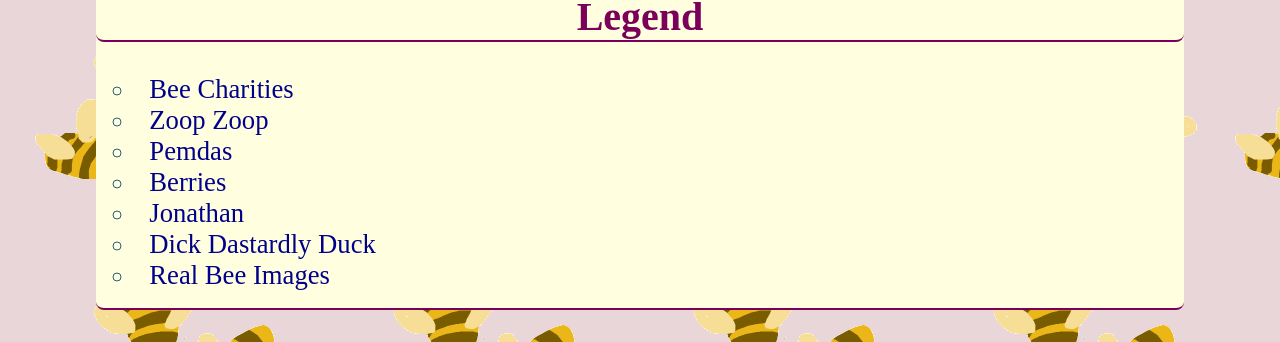
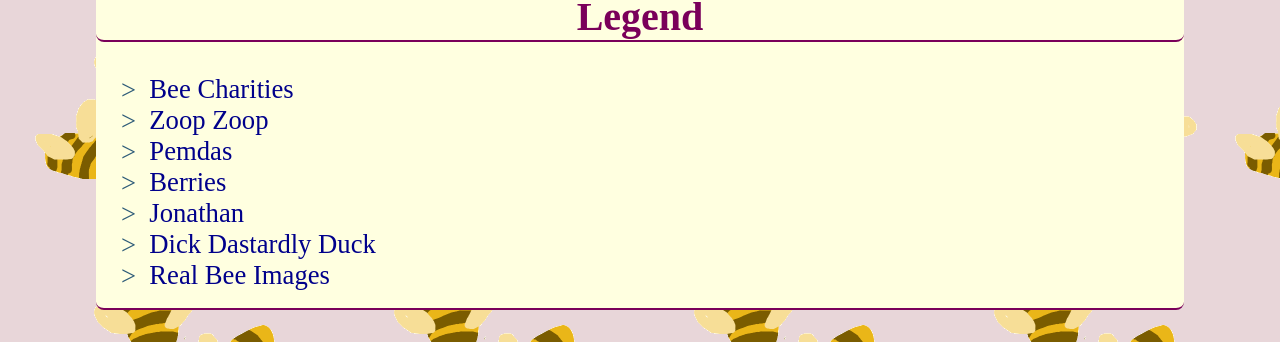
Before and after one commit to Gertkeno/ZoopZoopAdventuresSeven, a plain HTML site: page docs/index.html in a window 1280 px wide. Shown: the part 257-599 px from the top of the page. Drawn offline with Linux system fonts and the light colour scheme.

Commit message:
navigation has different list style

```diff
--- a/docs/index.html
+++ b/docs/index.html
@@ -34,6 +34,10 @@
 
     ul {
       list-style-type: circle;
+    }
+
+    nav ul {
+      list-style-type: ">";
     }
 
     p, a {
```
